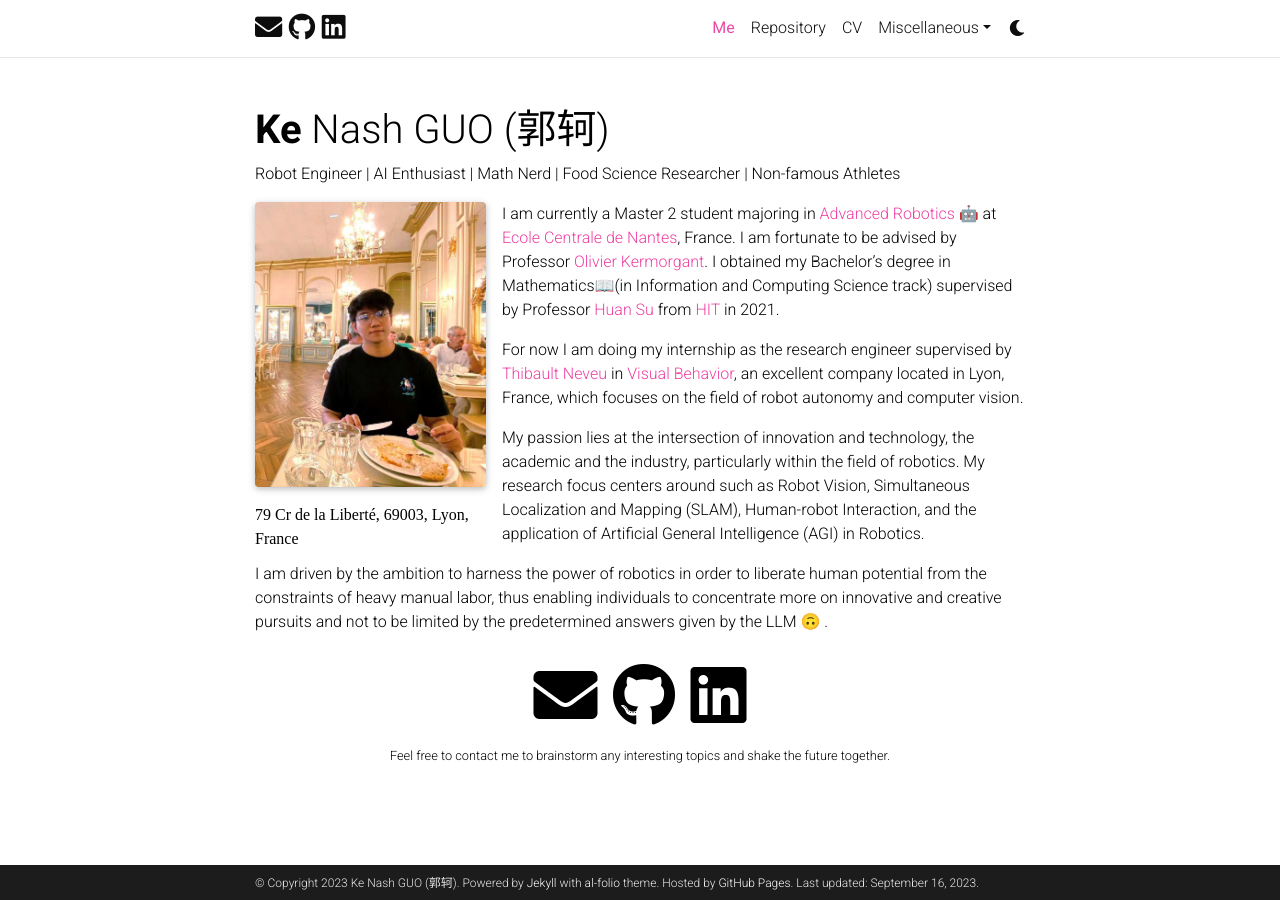
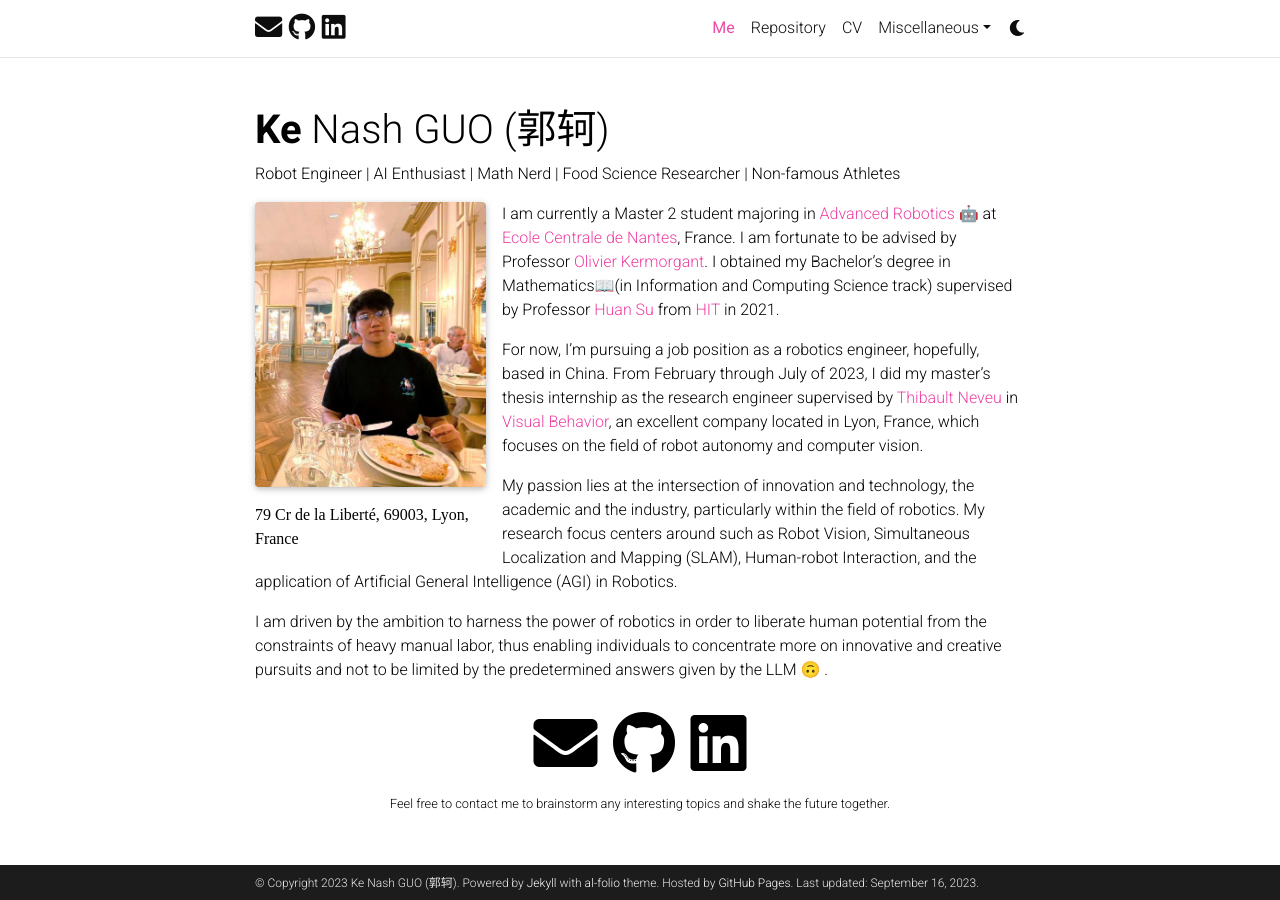
Before and after one commit to GUOkekkk/GUOkekkk.github.io, a Jekyll site: the page built from _pages/about.md, in a window 1280 px wide. Built offline with Jekyll 4.4.1, drawn with Linux system fonts in a browser that asks for light colours; full-size pictures stand in for the smaller copies a plugin makes; comment, search, counter and statistics services are not loaded; a style sheet for code colours, icons or effects is not loaded.

Commit message:
Update about.md

```diff
--- a/_pages/about.md
+++ b/_pages/about.md
@@ -26,7 +26,7 @@ Link to your social media connections, too. This theme is set up to use [Font Aw
 
 I am currently a Master 2 student majoring in [Advanced Robotics](https://www.ec-nantes.fr/study/masters/advanced-robotics-coro-imaro) 🤖 at [Ecole Centrale de Nantes](https://www.ec-nantes.fr/), France. I am fortunate to be advised by Professor [Olivier Kermorgant](http://pagesperso.ls2n.fr/~kermorgant-o/). I obtained my Bachelor's degree in Mathematics📖(in Information and Computing Science track) supervised by Professor [Huan Su](http://homepage.hit.edu.cn/suhuan) from [HIT](http://en.hit.edu.cn/) in 2021.
 
-For now I am doing my internship as the research engineer supervised by [Thibault Neveu](https://www.linkedin.com/in/thibaultneveu/) in [Visual Behavior](https://visualbehavior.ai/), an excellent company located in Lyon, France, which focuses on the field of robot autonomy and computer vision.
+For now, I'm pursuing a job position as a robotics engineer, hopefully, based in China. From February through July of 2023, I did my master's thesis internship as the research engineer supervised by [Thibault Neveu](https://www.linkedin.com/in/thibaultneveu/) in [Visual Behavior](https://visualbehavior.ai/), an excellent company located in Lyon, France, which focuses on the field of robot autonomy and computer vision.
 
 My passion lies at the intersection of innovation and technology, the academic and the industry, particularly within the field of robotics. My research focus centers around such as Robot Vision, Simultaneous Localization and Mapping (SLAM), Human-robot Interaction, and the application of Artificial General Intelligence (AGI) in Robotics.
 
```
